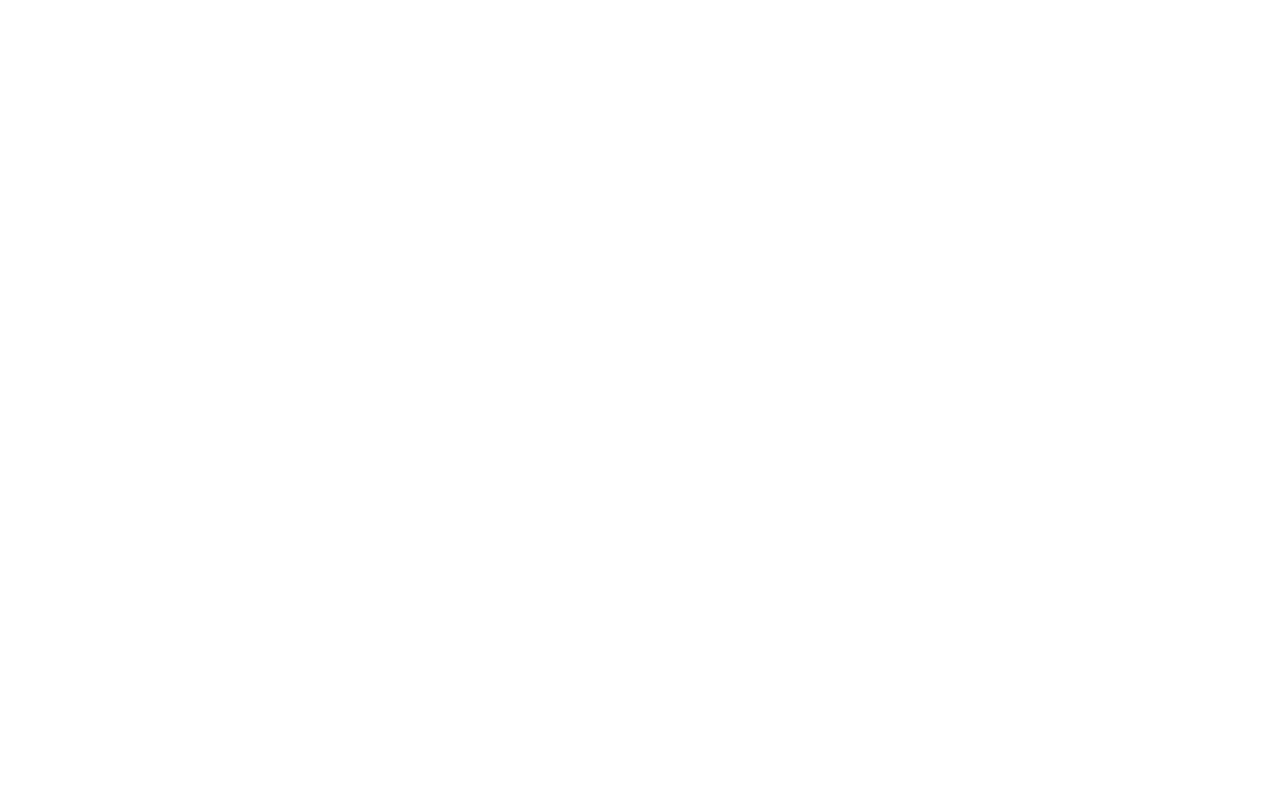
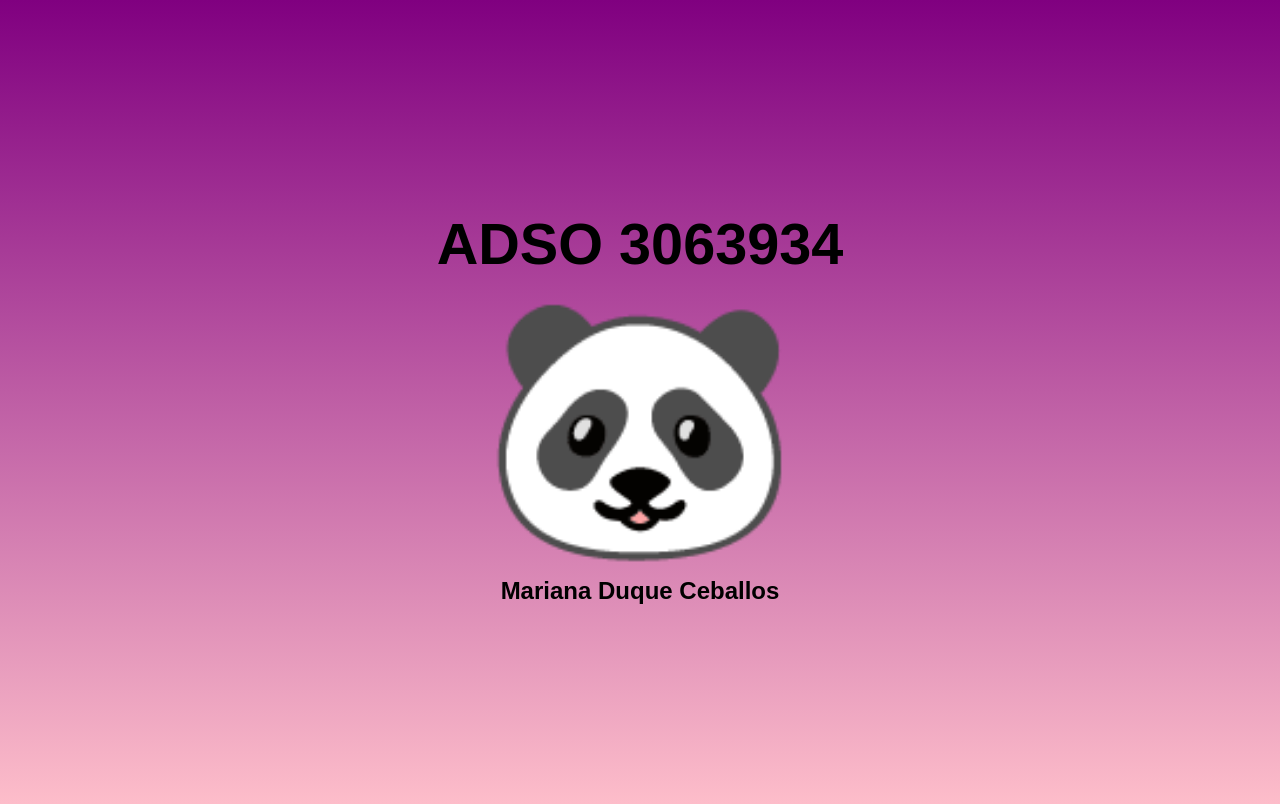
Before and after one commit to duquemariana29/adso3063934, a plain HTML site: page index.html in a window 1280 px wide. Drawn offline with Linux system fonts and the light colour scheme.

Commit message:
Content in idex and styles

```diff
--- a/index.html
+++ b/index.html
@@ -3,9 +3,41 @@
 <head>
     <meta charset="UTF-8">
     <meta name="viewport" content="width=device-width, initial-scale=1.0">
-    <title>Document</title>
+    <title>ADSO 3063934</title>
+    <style>
+        body {
+            color: black;
+            font-family: sans-serif;
+            display: flex;
+            flex-direction: column;
+            align-items: center;
+            justify-content: center;
+            background: linear-gradient(purple,pink);
+            min-height: 100dvh;
+
+
+        }
+        h1 {
+            font-size: 3.6rem;
+            margin: 0;
+
+        }
+        figure {
+            zoom: 16;
+            margin: 0;
+
+        }
+        h2 {
+            margin: 0;
+        }
+    </style>
+
+
+    </body>
 </head>
 <body>
-
+    <H1>ADSO 3063934</H1>
+    <Figure>🐼</Figure>
+    <h2>Mariana Duque Ceballos</h2>
 </body>
 </html>
```
